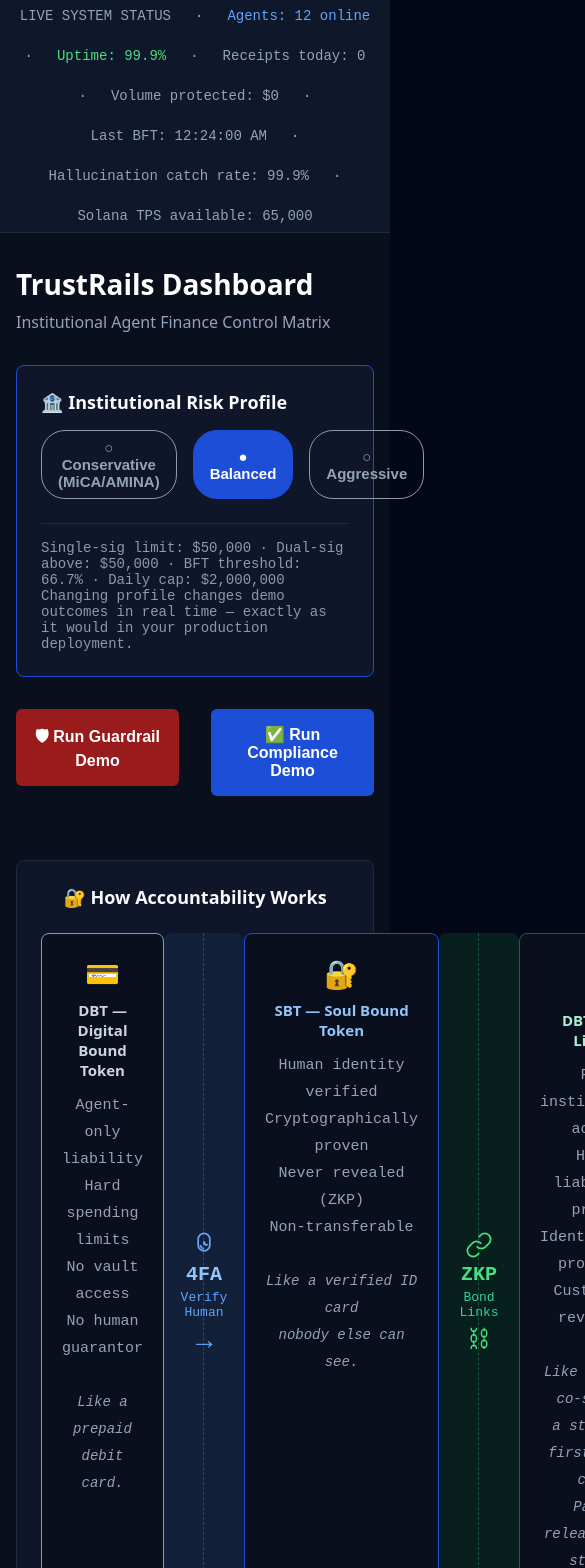
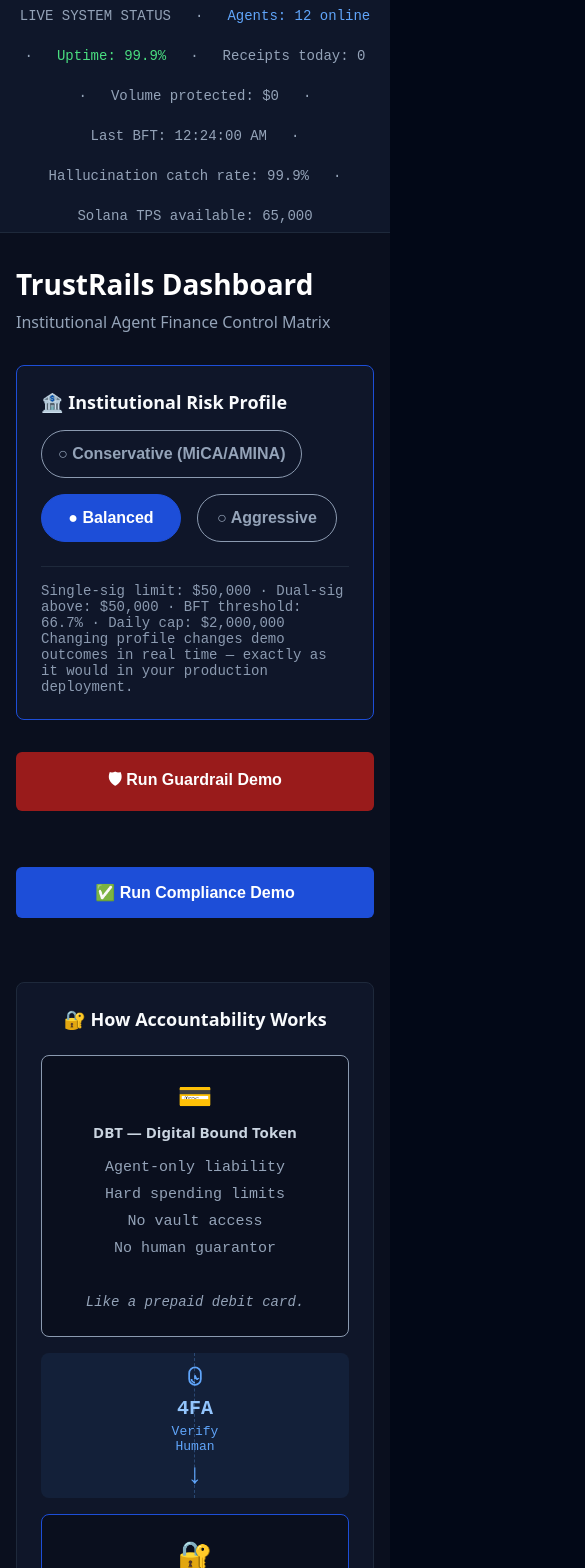
Before and after one commit to DealAppSeo/trustrails-dev, a Next.js app: page /dashboard in a window 390 px wide. Shown: the top 1568 px of the page, 585 px wide, since content can reach past the window. Built offline with nearby package versions, Linux system fonts and the light colour scheme; no server answers; the database is empty.

Commit message:
fix(ui): implement mobile responsiveness for dashboard layout

```diff
--- a/app/dashboard/page.tsx
+++ b/app/dashboard/page.tsx
@@ -13,6 +13,13 @@
 }
 
 export default function Dashboard() {
+  const [isMobile, setIsMobile] = useState(false);
+  useEffect(() => {
+    const checkMobile = () => setIsMobile(window.innerWidth < 768);
+    checkMobile(); // Check on mount
+    window.addEventListener('resize', checkMobile);
+    return () => window.removeEventListener('resize', checkMobile);
+  }, []);
   const [profile, setProfile] = useState<'conservative' | 'balanced' | 'aggressive'>('balanced');
   const [demoStateL, setDemoStateL] = useState(0); // 0=idle, 1=scanning, 2=cards
   const [demoStateR, setDemoStateR] = useState(0); // 0=idle, 1=scanning, 2=cards
@@ -163,7 +170,7 @@
           <div style={{ display: 'flex', alignItems: 'center', gap: '12px', marginBottom: '16px', fontSize: '18px', fontWeight: 'bold' }}>
             🏦 Institutional Risk Profile
           </div>
-          <div style={{ display: 'flex', gap: '16px', marginBottom: '24px' }}>
+          <div style={{ display: 'flex', gap: '16px', marginBottom: '24px', flexWrap: 'wrap' }}>
             {[
               { id: 'conservative', label: 'Conservative (MiCA/AMINA)' },
               { id: 'balanced', label: 'Balanced' },
@@ -177,7 +184,8 @@
                   color: profile === p.id ? '#fff' : '#94a3b8',
                   border: `1px solid ${profile === p.id ? '#1d4ed8' : '#8b9ab0'}`,
                   padding: '8px 16px', borderRadius: '24px', cursor: 'pointer',
-                  fontSize: '15px', fontWeight: 'bold', transition: 'all 0.2s'
+                  fontSize: '16px', fontWeight: 'bold', transition: 'all 0.2s',
+                  minHeight: '48px', minWidth: '140px'
                 }}
               >
                 {profile === p.id ? '●' : '○'} {p.label}
@@ -191,7 +199,7 @@
         </div>
 
         {/* COLUMNS */}
-        <div style={{ display: 'grid', gridTemplateColumns: 'minmax(0, 1fr) minmax(0, 1fr)', gap: '32px', marginBottom: '40px' }}>
+        <div style={{ display: 'grid', gridTemplateColumns: isMobile ? '1fr' : 'minmax(0, 1fr) minmax(0, 1fr)', gap: '32px', marginBottom: '40px' }}>
 
           {/* COMPONENT B: GUARDRAIL DEMO */}
           <div>
@@ -569,8 +577,8 @@
 
           <div style={{
             display: 'grid',
-            gridTemplateColumns: '1fr 80px 1fr 80px 1fr',
-            gap: '0',
+            gridTemplateColumns: isMobile ? '1fr' : '1fr 80px 1fr 80px 1fr',
+            gap: isMobile ? '16px' : '0',
             alignItems: 'stretch'
           }}>
 
@@ -644,7 +652,7 @@
                 </svg>
                 <div style={{ fontSize: '20px', color: '#93c5fd', fontWeight: 'bold', fontFamily: 'monospace' }}>4FA</div>
                 <div style={{ fontSize: '13px', color: '#60a5fa', fontFamily: 'monospace' }}>Verify<br/>Human</div>
-                <div style={{ color: '#60a5fa', fontSize: '28px', lineHeight: '1' }}>→</div>
+                <div style={{ color: '#60a5fa', fontSize: '28px', lineHeight: '1' }}>{isMobile ? '↓' : '→'}</div>
               </div>
             </div>
 
@@ -714,7 +722,7 @@
                 </svg>
                 <div style={{ fontSize: '20px', color: '#4ade80', fontWeight: 'bold', fontFamily: 'monospace' }}>ZKP</div>
                 <div style={{ fontSize: '13px', color: '#34d399', fontFamily: 'monospace' }}>Bond<br/>Links</div>
-                <div style={{ color: '#4ade80', fontSize: '28px', lineHeight: '1' }}>⛓</div>
+                <div style={{ color: '#4ade80', fontSize: '28px', lineHeight: '1' }}>{isMobile ? '↓' : '⛓'}</div>
               </div>
             </div>
 
```
